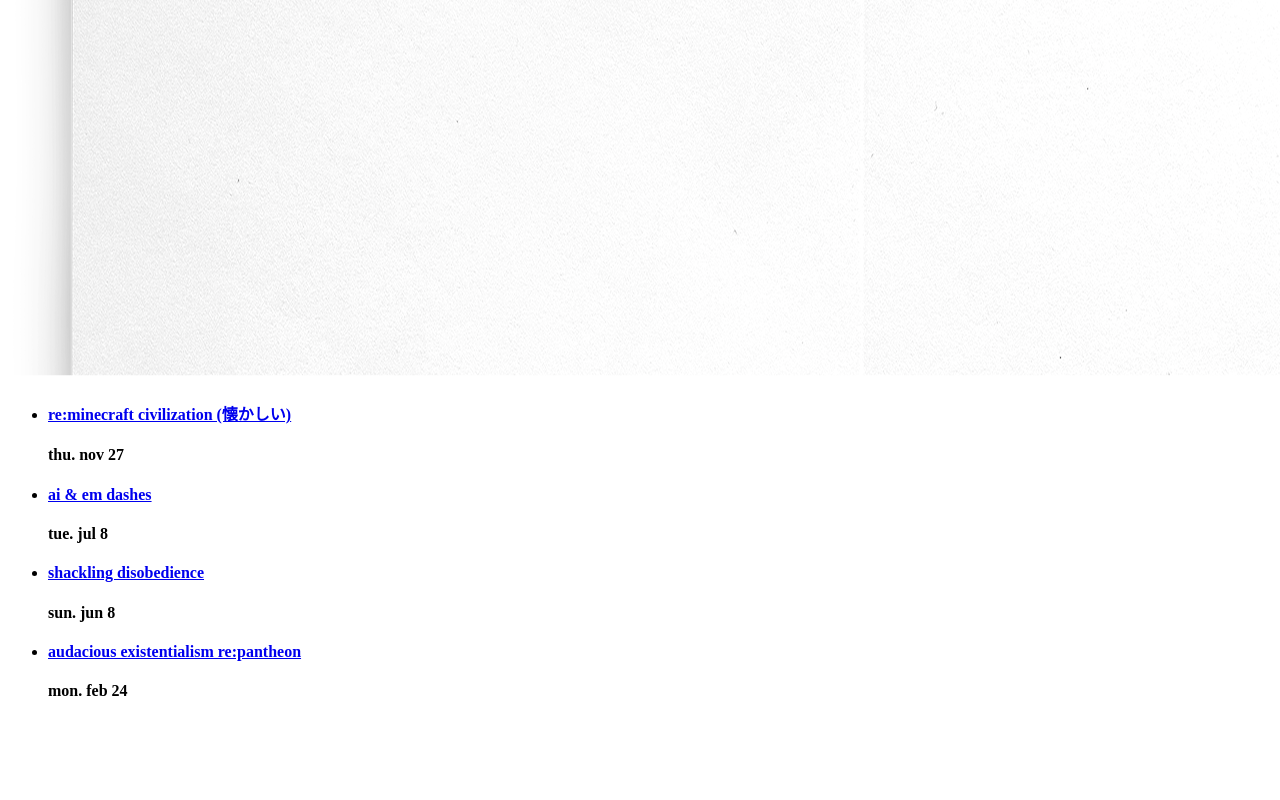
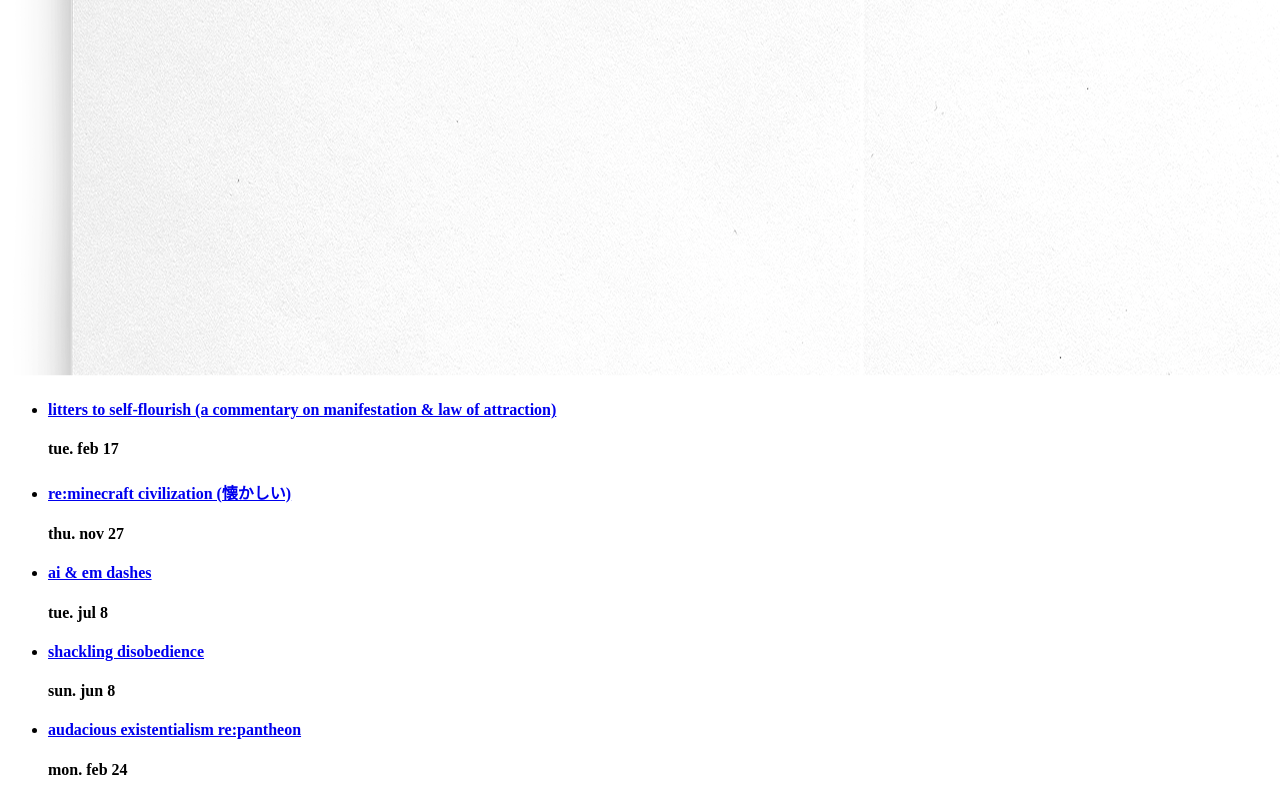
Before and after one commit to hallechan/chnew, a Next.js app: page /Creatives in a window 1280 px wide. Shown: the part 3549-4349 px from the top of the page. Before the commit the page ends 4270 px from the top, so only its background shows below. Built offline with nearby package versions, Linux system fonts and the light colour scheme.

Commit message:
added a commentary on manifestaton/loa

```diff
--- a/src/pages/Creatives.tsx
+++ b/src/pages/Creatives.tsx
@@ -113,6 +113,19 @@ function Creatives() {
             <li className="flex justify-between items-center">
                  <h4 className="text-lg">
                    <a
+                     href="https://docs.google.com/document/d/19CmHvDDp-MUbAFkczS3MYy7mK0baMngkeIeI_onK3fg/edit?usp=sharing"
+                     className="text-debauche hover:text-blackish underline"
+                     target="_blank"
+                     rel="noopener noreferrer"
+                   >
+                     litters to self-flourish (a commentary on manifestation & law of attraction)
+                   </a>
+                 </h4>
+                 <h4 className="text-lg text-blackish">tue. feb 17</h4>
+               </li>
+            <li className="flex justify-between items-center">
+                 <h4 className="text-lg">
+                   <a
                      href="https://docs.google.com/document/d/1-3jC0WJGsHflKPQXWmvxS5BAX3GdpRm4Gvze-D-aC6Y/edit?usp=sharing"
                      className="text-debauche hover:text-blackish underline"
                      target="_blank"
```
